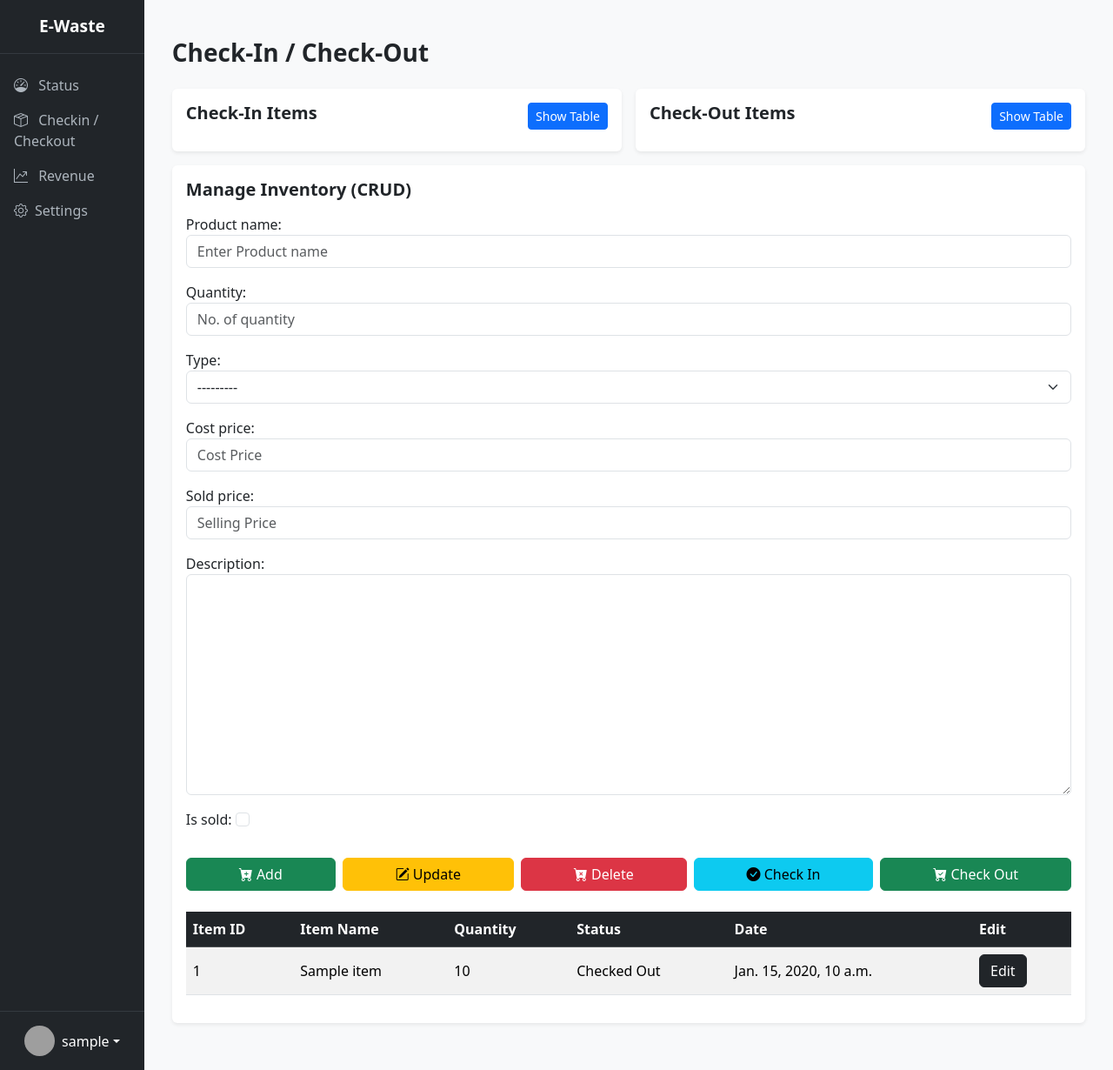
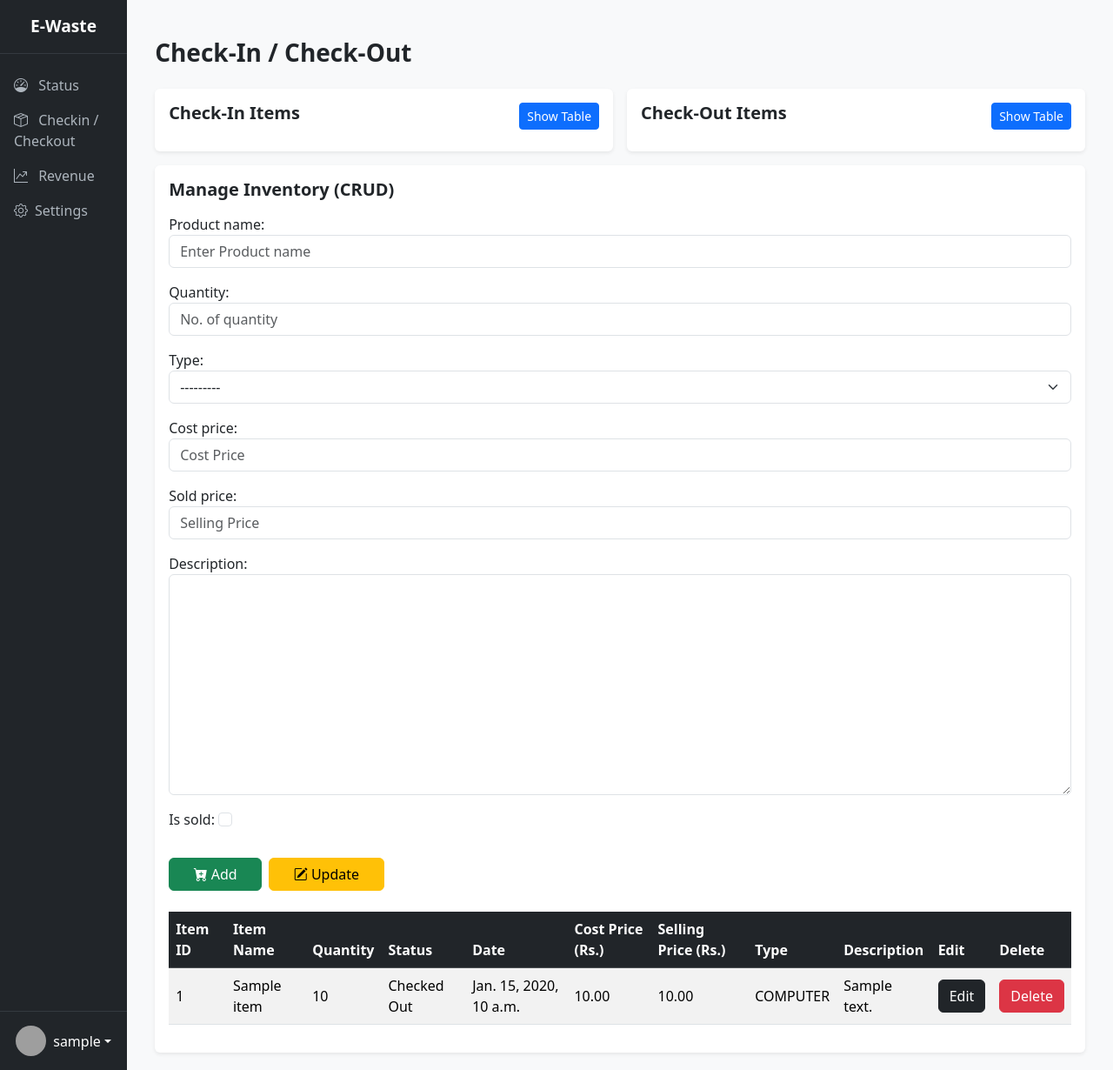
Before and after one commit to alhaan-org/waste-register, a Django app: page /app/home/checkinandout/ in a window 1280 px wide. Shown: the whole page at 87% size. Run offline with Django 5.2, Linux system fonts and the light colour scheme; a user stored in the database is signed in; tables that the repository leaves empty hold one stand-in row (values such as "Sample post"); grey boxes are pictures that could not be loaded.

Commit message:
feat: Added CRUD API using AJAX Views

```diff
--- /dev/null
+++ b/e_waste_tracker/static/js/products.js
@@ -0,0 +1,71 @@
+const editButtons = document.querySelectorAll("#edit-btn")
+const form = document.querySelector("form")
+const addBtn = document.getElementById("add")
+const updateBtn = document.getElementById("update")
+const deleteBtn = document.getElementById("delete")
+const CSRF_TOKEN = document.querySelector("[name=csrfmiddlewaretoken]").value
+const productName = document.getElementById("product-name")
+const quantity = document.getElementById("quantity")
+const type = document.getElementById("type")
+const costPrice = document.getElementById("cost_price")
+const soldPrice = document.getElementById("sold_price")
+const description = document.getElementById("desc")
+const isSold = document.getElementById("is_sold")
+
+// editButtons.forEach((button) => {
+//     button.addEventListener("click", async (event) => {
+//         const id = event.target.closest("tr").dataset.id
+//         console.log(id)
+//     })
+// })
+const editProduct = (e) => {
+    const rows = e.target.closest("tr")
+    const desc = rows.dataset.description
+    const cells = rows.querySelectorAll("td")
+    const data = {
+        name: cells[1].innerText,
+        qty: cells[2].innerText,
+        type: cells[7].innerText,
+        costPrice: cells[5].innerText,
+        soldPrice: cells[6].innerText,
+        desc: desc,
+    }
+
+    productName.value = data.name
+    quantity.value = data.qty
+    type.value = data.type
+    costPrice.value = data.costPrice
+    soldPrice.value = data.soldPrice
+    description.value = data.desc
+}
+const updateProduct = async (e) => {
+    e.preventDefault()
+}
+const addProducts = async (e) => {
+    e.preventDefault()
+    const formData = new FormData(form)
+    const data = Object.fromEntries(formData.entries())
+
+    try {
+        const response = await fetch("http://localhost:8000/app/api/add_item/", {
+            method: "POST",
+            headers: {
+                "Content-Type": "application/json",
+                "X-CSRFToken": CSRF_TOKEN
+            },
+            body: JSON.stringify(data)
+        })
+        const result = await response.json()
+        console.log(result)
+        form.reset()
+        window.location.reload()
+    }
+    catch (error) {
+        console.log(error)
+    }
+}
+
+addBtn.addEventListener("click", addProducts)
+editButtons.forEach(button => {
+    button.addEventListener("click", editProduct)
+})
--- a/e_waste_tracker/warehouse/forms.py
+++ b/e_waste_tracker/warehouse/forms.py
@@ -7,11 +7,11 @@ class ItemForm(ModelForm):
         model = Item
         fields = ['product_name', 'quantity', 'type', 'cost_price', 'sold_price', 'description', 'is_sold']
         widgets = {
-            "product_name" : forms.TextInput(attrs={"class" : "form-control", "placeholder" : "Enter Product name"}),
-            "quantity" : forms.NumberInput(attrs={"class": "form-control", "placeholder" : "No. of quantity"}),
-            "type":  forms.Select(attrs={"class": "form-select"}),
-            "cost_price": forms.NumberInput(attrs={"class": "form-control", "placeholder": "Cost Price"}),
-            "sold_price": forms.NumberInput(attrs={"class": "form-control", "placeholder": "Selling Price"}),
-            "description": forms.Textarea(attrs={"class": "form-control"}),
-            "is_sold" : forms.CheckboxInput(attrs={"class": "form-check-input"})
+            "product_name" : forms.TextInput(attrs={"id":"product-name", "class" : "form-control", "placeholder" : "Enter Product name"}),
+            "quantity" : forms.NumberInput(attrs={"id":"quantity","class": "form-control", "placeholder" : "No. of quantity"}),
+            "type":  forms.Select(attrs={"id":"type","class": "form-select"}),
+            "cost_price": forms.NumberInput(attrs={"id":"cost_price","class": "form-control", "placeholder": "Cost Price"}),
+            "sold_price": forms.NumberInput(attrs={"id":"sold_price","class": "form-control", "placeholder": "Selling Price"}),
+            "description": forms.Textarea(attrs={"id":"desc","class": "form-control"}),
+            "is_sold" : forms.CheckboxInput(attrs={"id":"is_sold","class": "form-check-input"})
         }
--- a/e_waste_tracker/warehouse/templates/warehouse/checkinandout.html
+++ b/e_waste_tracker/warehouse/templates/warehouse/checkinandout.html
@@ -30,18 +30,16 @@
                                     </tr>
                                 </thead>
                                 <tbody>
+                                    {% for item in items %}
+                                    {% if not item.is_sold %}
                                     <tr>
-                                        <td>1</td>
-                                        <td>Old Laptop</td>
-                                        <td>5</td>
-                                        <td>2025-10-28</td>
+                                        <td>{{item.id}}</td>
+                                        <td>{{item.product_name}}</td>
+                                        <td>{{item.quantity}}</td>
+                                        <td>{{item.date_added}}</td>
                                     </tr>
-                                    <tr>
-                                        <td>2</td>
-                                        <td>Mobile Phones</td>
-                                        <td>10</td>
-                                        <td>2025-10-28</td>
-                                    </tr>
+                                    {% endif %}
+                                    {% endfor %}
                                 </tbody>
                             </table>
                         </div>
@@ -72,18 +70,16 @@
                                     </tr>
                                 </thead>
                                 <tbody>
+                                   {% for item in items %}
+                                    {% if item.is_sold %}
                                     <tr>
-                                        <td>1</td>
-                                        <td>Recycled Monitors</td>
-                                        <td>4</td>
-                                        <td>2025-10-27</td>
+                                        <td>{{item.id}}</td>
+                                        <td>{{item.product_name}}</td>
+                                        <td>{{item.quantity}}</td>
+                                        <td>{{item.date_added}}</td>
                                     </tr>
-                                    <tr>
-                                        <td>2</td>
-                                        <td>Damaged Printers</td>
-                                        <td>2</td>
-                                        <td>2025-10-27</td>
-                                    </tr>
+                                    {% endif %}
+                                    {% endfor %}
                                 </tbody>
                             </table>
                         </div>
@@ -104,28 +100,19 @@
                         <div class="col-md-12">
                             {{ form.as_p }}
                         </div>
-                        <div class="col-md-12 d-flex align-items-end gap-2">
-                            <button type="submit" name="action" value="add" class="btn btn-success flex-fill">
+                        <div class="col-md-3 d-flex align-items-end gap-2">
+                            <button type="submit" id="add" class="btn btn-success flex-fill">
                                 <i class="bi bi-cart-plus-fill"></i> Add
                             </button>
-                            <button type="submit" name="action" value="update" class="btn btn-warning flex-fill">
+                            <button type="submit" id="update" class="btn btn-warning flex-fill">
                                 <i class="bi bi-pencil-square"></i> Update
-                            </button>
-                            <button type="submit" name="action" value="delete" class="btn btn-danger flex-fill">
-                                <i class="bi bi-cart-x-fill"></i> Delete
-                            </button>
-                            <button type="submit" name="action" value="checkin" class="btn btn-info flex-fill">
-                                <i class="bi bi-check-circle-fill"></i> Check In
-                            </button>
-                            <button type="submit" name="action" value="checkout" class="btn btn-success flex-fill">
-                                <i class="bi bi-cart-check-fill"></i> Check Out
                             </button>
                         </div>
                     </form>
 
 
                     <!-- CRUD Table -->
-                    <div class="table-responsive">
+                    <div class="table-responsive overflow-y-scroll">
                         <table class="table table-striped table-hover align-middle">
                             <thead class="table-dark">
                                 <tr>
@@ -134,12 +121,17 @@
                                     <th>Quantity</th>
                                     <th>Status</th>
                                     <th>Date</th>
+                                    <th>Cost Price (Rs.)</th>
+                                    <th>Selling Price (Rs.)</th>
+                                    <th>Type</th>
+                                    <th>Description</th>
                                     <th>Edit</th>
+                                    <th>Delete</th>
                                 </tr>
                             </thead>
                             <tbody>
                                     {% for item in items %}
-                                    <tr>
+                                    <tr data-id="{{item.id}}" data-description="{{item.description}}">
                                         <td>{{item.id}}</td>
                                         <td>{{item.product_name}}</td>
                                         <td>{{item.quantity}}</td>
@@ -149,19 +141,27 @@
                                         <td>Checked In</td>
                                         {% endif %}
                                         <td>{{item.date_added}}</td>
+                                        <td>{{item.cost_price}}</td>
+                                        <td>{{item.sold_price}}</td>
+                                        <td>{{item.type|upper}}</td>
+                                        <td>{{item.description|truncatewords:4}}</td>
                                         <td>
-                                        <button class="btn btn-dark">Edit</button>
+                                            <button id="edit-btn" class="btn btn-dark">Edit</button>
+                                        </td>
+                                        <td>
+                                        <button id="delete-btn" class="btn btn-danger">Delete</button>
                                         </td>
                                     {% endfor %}
                                 </tr>
                             </tbody>
                         </table>
                     </div>
-
                 </div>
             </div>
         </div>
 
     </div>
 </div>
+
+<script src="{% static 'js/products.js' %}"></script>
 {% endblock %}
--- a/e_waste_tracker/warehouse/urls.py
+++ b/e_waste_tracker/warehouse/urls.py
@@ -1,13 +1,21 @@
 from django.urls import path
 from . import views
 
+# APP_NAME "Warehouse"
 app_name = "warehouse"
 
 urlpatterns = [
+    # Template Views with Rendered Data
     path("home/", views.WareHouseView.as_view(), name="home"),
     path("home/status/", views.WareHouseStatus.as_view(), name="status"),
     path("home/checkinandout/", views.WareHouseCheckInOut.as_view(), name="checkinandout"),
     path("home/revenue/", views.WareHouseRevenueView.as_view(), name="revenue"),
     path("home/settings/", views.WareHouseSettingsView.as_view(), name="settings"),
-    path("logout/", views.LogoutWareHouse.as_view(), name="logout")
+    path("logout/", views.LogoutWareHouse.as_view(), name="logout"),
+
+    # CRUD API Endpoints / AJAX Views
+    path("api/add_item/", views.AddItemInItemView.as_view(), name="add_item"),
+    path("api/update_item/<int:id>/", views.UpdateItemInItemView.as_view(), name="update_item"),
+    path("api/delete_item/<int:id>/", views.DeleteItemInItemView.as_view(), name="delete_item"),
+
 ]
--- a/e_waste_tracker/warehouse/views.py
+++ b/e_waste_tracker/warehouse/views.py
@@ -1,9 +1,14 @@
+from idlelib.debugobj import dispatch
+
 from django.contrib.auth import logout
 from django.shortcuts import render, redirect
+from django.contrib.auth.decorators import login_required
+from django.views.decorators.csrf import csrf_exempt
+from django.utils.decorators import method_decorator
 from django.views import View
-from django.http import HttpResponse
-from django.contrib.auth.decorators import login_required
-from django.utils.decorators import method_decorator
+from django.http import JsonResponse
+import json
+
 from .forms import ItemForm
 from .models import Warehouse, Item
 # Create your views here.
@@ -31,41 +36,6 @@ class WareHouseCheckInOut(View):
         context = {"items": items, "form": form}
         return render(request, "warehouse/checkinandout.html", context)
 
-    # This code is for testing, This will be removed since it is causing bugs,
-    # The only way to resolve is to make AJAX Views for CRUD operations
-    # def post(self, request):
-    #     warehouse = request.user.warehouse_owner
-    #     action = request.POST.get('action')
-    #     form = ItemForm(request.POST)
-    #
-    #     if action == "add":
-    #         if form.is_valid():
-    #             new_item = form.save(commit=False)
-    #             new_item.warehouse = warehouse
-    #             new_item.save()
-    #     elif action == "update":
-    #         item_id = request.POST.get("item_id")  # you need a hidden input for item_id
-    #         item = Item.objects.get(pk=item_id, warehouse=warehouse)
-    #         for field, value in form.cleaned_data.items():
-    #             setattr(item, field, value)
-    #         item.save()
-    #     elif action == "delete":
-    #         item_id = request.POST.get("item_id")
-    #         Item.objects.filter(pk=item_id, warehouse=warehouse).delete()
-    #     elif action == "checkin":
-    #         item_id = request.POST.get("item_id")
-    #         item = Item.objects.get(pk=item_id, warehouse=warehouse)
-    #         item.is_sold = False
-    #         item.save()
-    #     elif action == "checkout":
-    #         item_id = request.POST.get("item_id")
-    #         item = Item.objects.get(pk=item_id, warehouse=warehouse)
-    #         item.is_sold = True
-    #         item.save()
-    #
-    #     return redirect('warehouse:checkinandout')
-
-
 @method_decorator(login_required(login_url="login"), name="dispatch")
 class WareHouseRevenueView(View):
     def get(self, request):
@@ -82,9 +52,29 @@ class LogoutWareHouse(View):
         logout(request)
         return redirect("login")
 
+@method_decorator(csrf_exempt, name="dispatch")
+class AddItemInItemView(View):
+    def post(self, request):
+        try:
+            data = json.loads(request.body)
+            parsed_data = parse_item_data(data)
+            print(request.user.warehouse_owner)
+            item = Item(
+                **parsed_data,
+                warehouse=request.user.warehouse_owner
+            )
+            item.save()
+            return JsonResponse({
+                "status": "success",
+                "message": "Item added successfully!",
+                "data_received": data
+            })
 
-class AddItemInItemView(View):
-    pass
+        except Exception as e:
+            return JsonResponse({
+                "status": "error",
+                "message": str(e)
+            }, status=400)
 
 class UpdateItemInItemView(View):
     pass
@@ -92,8 +82,25 @@ class UpdateItemInItemView(View):
 class DeleteItemInItemView(View):
     pass
 
-class MarkCheckInItemView(View):
-    pass
+def parse_item_data(data):
+    def to_float(val):
+        try:
+            return float(val)
+        except (ValueError, TypeError):
+            return 0.0
 
-class MarkCheckOutInItemView(View):
-    pass
+    def to_int(val):
+        try:
+            return int(val)
+        except (ValueError, TypeError):
+            return 0
+
+    return {
+        "product_name": data.get("product_name", "").strip(),
+        "quantity": to_int(data.get("quantity")),
+        "type": data.get("type", "").strip(),
+        "cost_price": to_float(data.get("cost_price")),
+        "sold_price": to_float(data.get("sold_price")),
+        "description": data.get("description", "").strip(),
+        "is_sold": data.get("is_sold") == "on",
+    }
```
Lines whose indentation alone changed are shown as unchanged.
